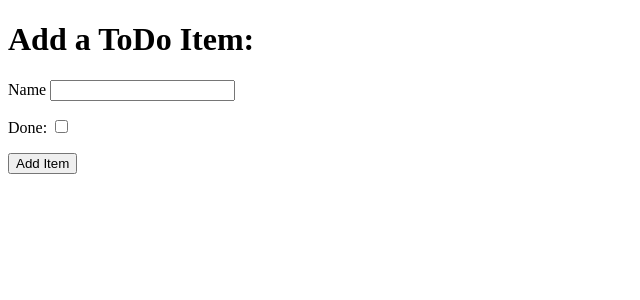
After one commit to marius-george/ci-fsf-hello-django, a Django app: page /add in a window 1280 px wide. The commit adds this page. Shown: the top 300 px of the page, without its empty margins (0-640 px from the left). Run offline with Django 3.2, Linux system fonts and the light colour scheme.

Commit message:
Add item form

```diff
--- a/django_todo/urls.py
+++ b/django_todo/urls.py
@@ -15,9 +15,10 @@ Including another URLconf
 """
 from django.contrib import admin
 from django.urls import path
-from todo.views import get_todo_list
+from todo.views import get_todo_list, add_item
 
 urlpatterns = [
     path('admin/', admin.site.urls),
     path('', get_todo_list, name='get_todo_list'),
+    path('add', add_item, name='add_item'),
 ]
--- /dev/null
+++ b/todo/templates/todo/add_item.html
@@ -0,0 +1,37 @@
+<!DOCTYPE html>
+<html lang="en">
+  <head>
+    <meta charset="UTF-8" />
+    <meta http-equiv="X-UA-Compatible" content="IE=edge" />
+    <meta name="viewport" content="width=, initial-scale=1.0" />
+    <title>Todo List</title>
+  </head>
+  <body>
+
+    <h1>Add a ToDo Item:</h1>
+
+    <form method="POST" action="add">
+        {% csrf_token %}
+        <div>
+            <p>
+                <label for="id_name">Name</label>
+                <input type="text" id="id_name" name="item_name">
+            </p>
+        </div>
+
+        <div>
+            <p>
+                <label for="id_done">Done:</label>
+                <input type="checkbox" id="id_done" name="done">
+            </p>
+        </div>
+
+        <div>
+            <button type="submit">Add Item</button>
+        </div>
+
+
+    </form>
+
+  </body>
+</html>
--- a/todo/templates/todo/todo_list.html
+++ b/todo/templates/todo/todo_list.html
@@ -23,6 +23,7 @@
       {% endfor %}
     </table>
 
+    <a href="/add">Add Item</a>
 
   </body>
 </html>
--- a/todo/views.py
+++ b/todo/views.py
@@ -1,4 +1,4 @@
-from django.shortcuts import render
+from django.shortcuts import render, redirect
 from .models import Item
 
 # Create your views here.
@@ -10,3 +10,13 @@ def get_todo_list(request):
         'items': items
     }
     return render(request, 'todo/todo_list.html', context)
+
+
+def add_item(request):
+    if request.method == 'POST':
+        name = request.POST.get('item_name')
+        done = 'done' in request.POST
+        Item.objects.create(name=name, done=done)
+
+        return redirect ('get_todo_list')
+    return render(request, 'todo/add_item.html')
```
Also changed, not shown: db.sqlite3.
